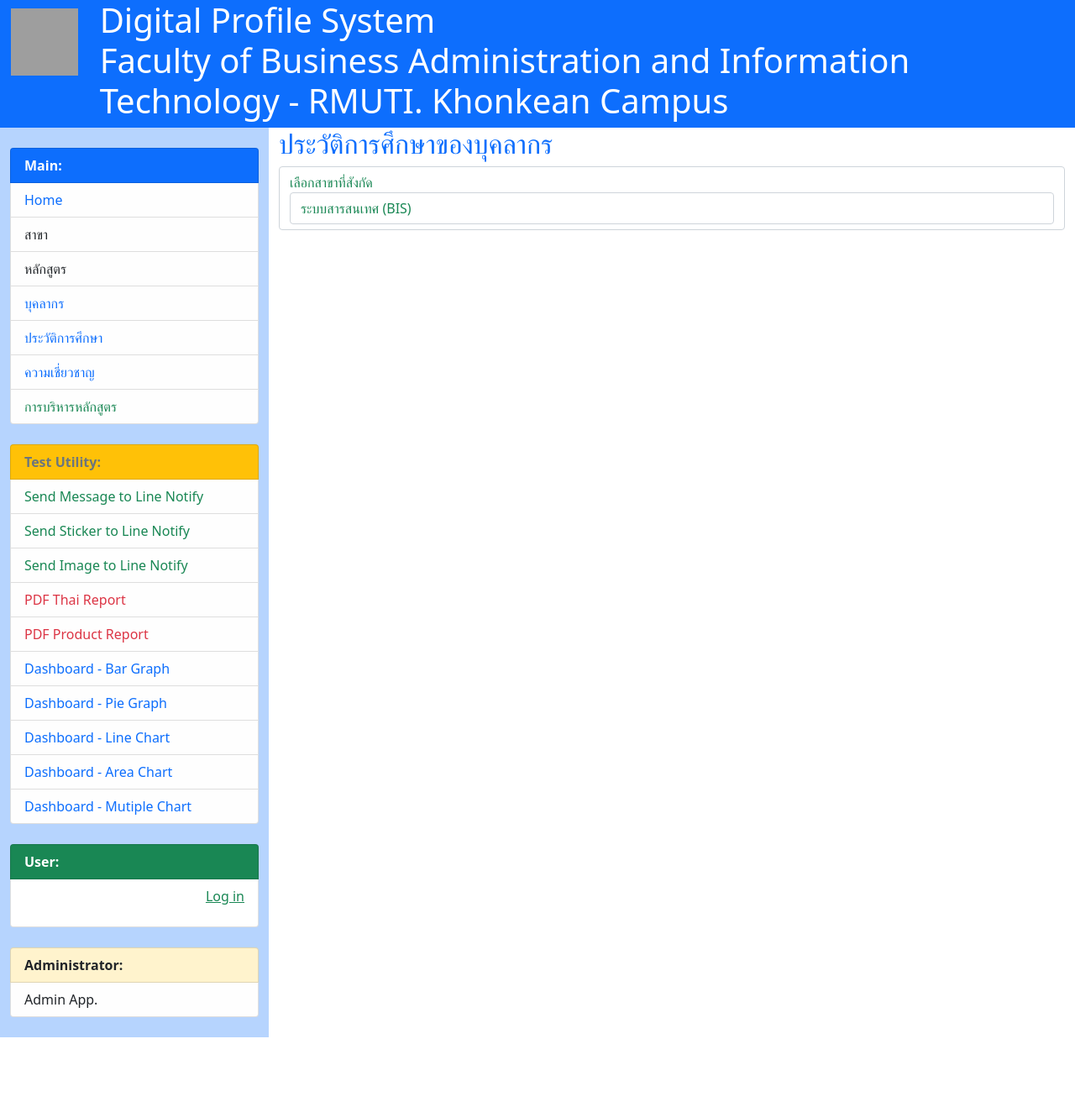
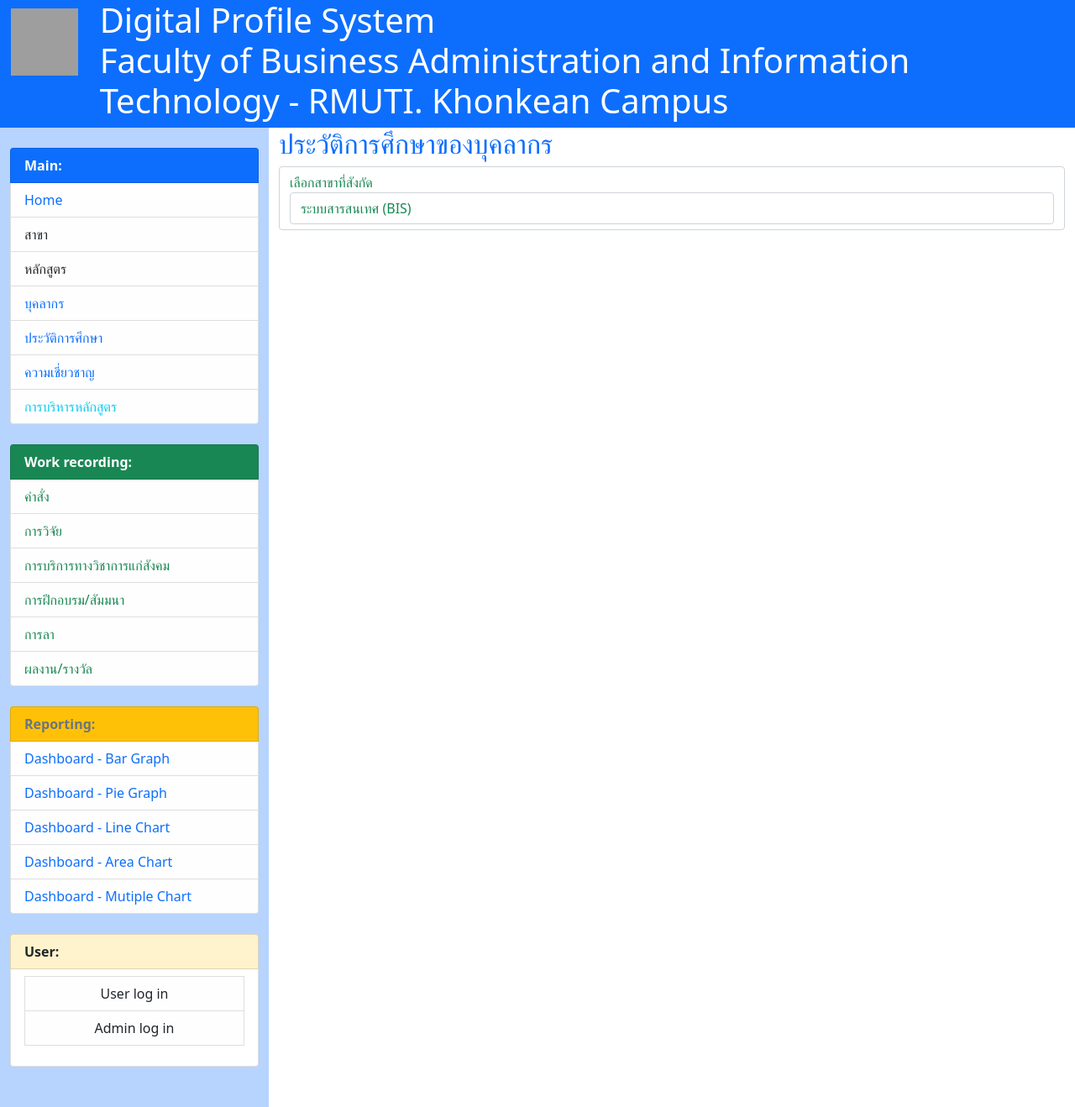
Before and after one commit to phphich/D_Profile, a Django app: page /baseapp/educatonList in a window 1280 px wide. Shown: the whole page at 84% size. Before the commit the page ends 1235 px from the top, so only its background shows below. Run offline with Django 4.2, Linux system fonts and the light colour scheme; data comes from the database, SQL or seed files in the repository; some libraries are stand-ins or nearby versions; grey boxes are pictures that could not be loaded.

Commit message:
dev 5/5/66

```diff
--- a/baseapp/forms.py
+++ b/baseapp/forms.py
@@ -187,15 +187,15 @@
             ("ประกาศนียบัตร", "ประกาศนียบัตร"),
         )
         model = Education
-        fields = ('level', 'degree_th', 'degree_en','degree_th_sh','degree_en_sh','yearGraduate','institute', 'personnel', 'recorder')
+        fields = ('level', 'degree_th', 'degree_en','degree_th_sh','degree_en_sh','institute','yearGraduate', 'personnel', 'recorder')
         widgets = {
             'level': forms.Select(choices=LEVEL_CHOICES, attrs={'class': 'form-control'}),
             'degree_th': forms.TextInput(attrs={'class': 'form-control', 'size': 110, 'maxlength': 100}),
             'degree_en': forms.TextInput(attrs={'class': 'form-control', 'size': 110, 'maxlength': 100}),
             'degree_th_sh': forms.TextInput(attrs={'class': 'form-control', 'size': 55, 'maxlength': 50}),
             'degree_en_sh': forms.TextInput(attrs={'class': 'form-control', 'size': 55, 'maxlength': 50}),
+            'institute': forms.TextInput(attrs={'class': 'form-control', 'size': 110, 'maxlength': 100}),
             'yearGraduate': forms.NumberInput(attrs={'class': 'form-control', 'size': 20}),
-            'institute': forms.TextInput(attrs={'class': 'form-control', 'size': 110, 'maxlength': 100}),
             'personnel':forms.HiddenInput(),
             'recorder':forms.HiddenInput(),
         }
@@ -205,8 +205,8 @@
             'degree_en': 'ชื่อวุฒิการศึกษา (อังกฤษ)',
             'degree_th_sh': 'ชื่อย่อวุฒิการศึกษา (ไทย)',
             'degree_en_sh': 'ชื่อย่อวุฒิการศึกษา (อังกฤษ)',
+            'institute': 'ชื่อสถาบันการศึกษา',
             'yearGraduate': 'ปีที่สำเร็จการศึกษา',
-            'institute': 'ชื่อสถาบันการศึกษา',
             'personnel': 'บุคลากร',
             'recorder': 'ผู้บันทึก',
 
--- a/baseapp/models.py
+++ b/baseapp/models.py
@@ -58,7 +58,7 @@
     def __str__(self):
         return self.status + self.firstname_th +  " " + self.lastname_th
     def getEducations(self):
-        educations = Education.objects.filter(personnel=self).order_by('yearGraduate')
+        educations = Education.objects.filter(personnel=self).order_by('-yearGraduate')
         return educations
     def getExpertise(self):
         expertises = Expertise.objects.filter(personnel=self).order_by('id')
--- a/templates/base/educationList.html
+++ b/templates/base/educationList.html
@@ -56,18 +56,18 @@
         <hr class="text-primary">
         <table class="table table-info table-striped table-hover">
             <tr class="text-primary">
-                <th>ชื่อวุฒิการศึกษาแบบย่อ (ภาษาไทย)</th>
-                <th>ชื่อวุฒิการศึกษาแบบย่อ (ภาษาอังกฤษ)</th>
-                <th class=" text-center">ปีที่สำเร็จการศึกษา</th>
-                <th>ชื่อสถาบันการศึกษา</th>
+                <th class="text-center col-2">ระดับการศึกษา</th>
+                <th class="col-3">ชื่อวุฒิการศึกษาแบบ </th>
+                <th class="col-3">ชื่อสถาบันการศึกษา</th>
+                <th class="text-center col-2">ปีที่สำเร็จการศึกษา</th>
                 <th class="col col-2"><a href="{% url 'educationNew' personnel.id %}" class="btn btn-sm btn-info  text-white" style="width: 100%"><i class="fa fa-plus"></i> เพิ่มวุฒิการศึกษา </a></th>
             </tr>
             {% for educate in personnel.getEducations %}
                 <tr class="text-primary">
-                    <td>{{ educate.degree_th_sh }}</td>
-                    <td>{{ educate.degree_en_sh }}</td>
+                    <td class="text-center">{{ educate.level }}</td>
+                    <td>{{ educate.degree_th }}</td>
+                    <td>{{ educate.institute }}</td>
                     <td class="text-center">{{ educate.yearGraduate }}</td>
-                    <td>{{ educate.institute }}</td>
                     <td class="text-center">
                         <a href="{% url 'educationDetail' educate.id %}" class="btn btn-light"> <i class="fa fa-search"> </i> </a>
                         <a href="{% url 'educationUpdate' educate.id %}" class="btn btn-secondary"> <i class="fa fa-tools"> </i> </a>
--- a/templates/menu.html
+++ b/templates/menu.html
@@ -23,28 +23,35 @@
        <i class="fa-solid fa-sun"></i> ความเชี่ยวชาญ </a>
 
     <a href="{% url 'currAffiliationList' %}"
-       class="list-group-item list-group-item-action list-group-item-light text-success">
+       class="list-group-item list-group-item-action list-group-item-light text-info">
         <i class="fas fa-sitemap"></i> การบริหารหลักสูตร </a>
 
 
 </div>
 
+
 <br>
 <div class="list-group">
+    <li class="list-group-item  list-group-item-warning bg-success text-white">
+        <i class="fas fa-chalkboard-teacher"></i><b> Work recording:</b></li>
+    <a href="" class="list-group-item list-group-item-action list-group-item-light text-success">
+        <i class="fas fa-clipboard-list"></i> คำสั่ง </a>
+    <a href="" class="list-group-item list-group-item-action list-group-item-light text-success">
+        <i class="fas fa-flask"></i> การวิจัย </a>
+    <a href="" class="list-group-item list-group-item-action list-group-item-light text-success">
+        <i class="fas fa-people-carry"></i> การบริการทางวิชาการแก่สังคม </a>
+    <a href="" class="list-group-item list-group-item-action list-group-item-light text-success">
+        <i class="fa-solid fa-puzzle-piece"></i> การฝึกอบรม/สัมมนา </a>
+    <a href="" class="list-group-item list-group-item-action list-group-item-light text-success">
+        <i class="fa-solid fa-person-hiking"></i> การลา </a>
+    <a href="" class="list-group-item list-group-item-action list-group-item-light text-success">
+        <i class="fa-solid fa-award"></i> ผลงาน/รางวัล </a>
+</div>
+<br>
+
+<div class="list-group">
     <li class="list-group-item  list-group-item-warning bg-warning text-secondary">
-        <i class="fa-solid fa-bars"></i><b> Test Utility:</b></li>
-    <a href="" class="list-group-item list-group-item-action list-group-item-light text-success">
-        <i class="fab fa-line"></i> Send Message to Line Notify </a>
-    <a href="" class="list-group-item list-group-item-action list-group-item-light text-success">
-        <i class="fab fa-line"></i> Send Sticker to Line Notify </a>
-    <a href="" class="list-group-item list-group-item-action list-group-item-light text-success">
-        <i class="fab fa-line"></i> Send Image to Line Notify </a>
-    <a href="" target="_blank"
-       class="list-group-item list-group-item-action list-group-item-light text-danger">
-        <i class="fas fa-file-pdf"></i> PDF Thai Report </a>
-    <a href="" target="_blank"
-       class="list-group-item list-group-item-action list-group-item-light text-danger">
-        <i class="fas fa-file-pdf"></i> PDF Product Report </a>
+        <i class="fa fa-chart-column"></i><b> Reporting:</b></li>
     <a href=""
        class="list-group-item list-group-item-action list-group-item-light text-primary">
         <i class="fas fa-chart-bar"></i> Dashboard - Bar Graph </a>
@@ -64,7 +71,7 @@
 <br>
 
 <div class="list-group">
-    <li class="list-group-item list-group-item-success bg-success text-white"><b>
+    <li class="list-group-item list-group-item-warning text-dark"><b>
         <i class="fa-solid fa-users-gear"></i> User:</b></li>
     <li class="list-group-item text-success">
         {% if request.session.userId %}
@@ -90,18 +97,13 @@
                 </div>
             </div>
         {% else %}
-            <p class="text-end">
-                <a href="" class="text-lg-end text-success">
-                    <i class="fa fa-sign-in-alt"></i>Log in</a>
+            <p class="text-center">
+                <a href="" class="list-group-item list-group-item-action list-group-item-light text-dark">
+                    <i class="fa fa-sign-in-alt"></i> User log in</a>
+                <a href="/admin" class="list-group-item list-group-item-action list-group-item-light text-dark" target="_blank">
+                    <i class="fa fa-user-secret"></i> Admin log in</a>
             </p>
         {% endif %}
     </li>
 </div>
 <br>
-
-<div class="list-group">
-    <li class="list-group-item list-group-item-warning text-dark"><b>
-        <i class="fa fa-user-secret"></i> Administrator:</b></li>
-    <a href="/admin" class="list-group-item list-group-item-action list-group-item-light text-dark" target="_blank">
-        <i class="fa fa-toolbox"></i> Admin App.</a>
-</div>
```
Also changed, not shown: templates/base/educationDetail.html (+4 -4 lines), static/images/personnels/12.png (added).
